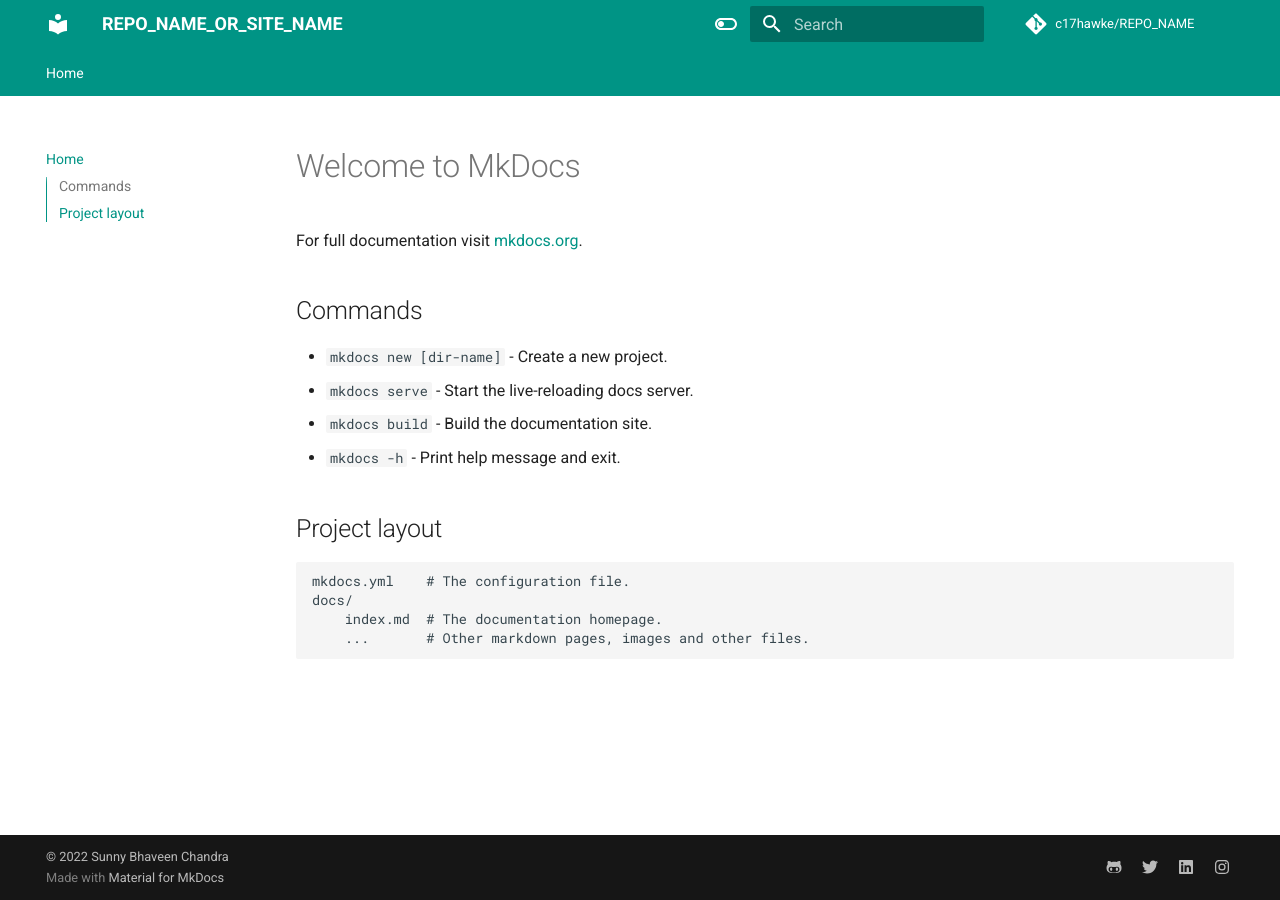
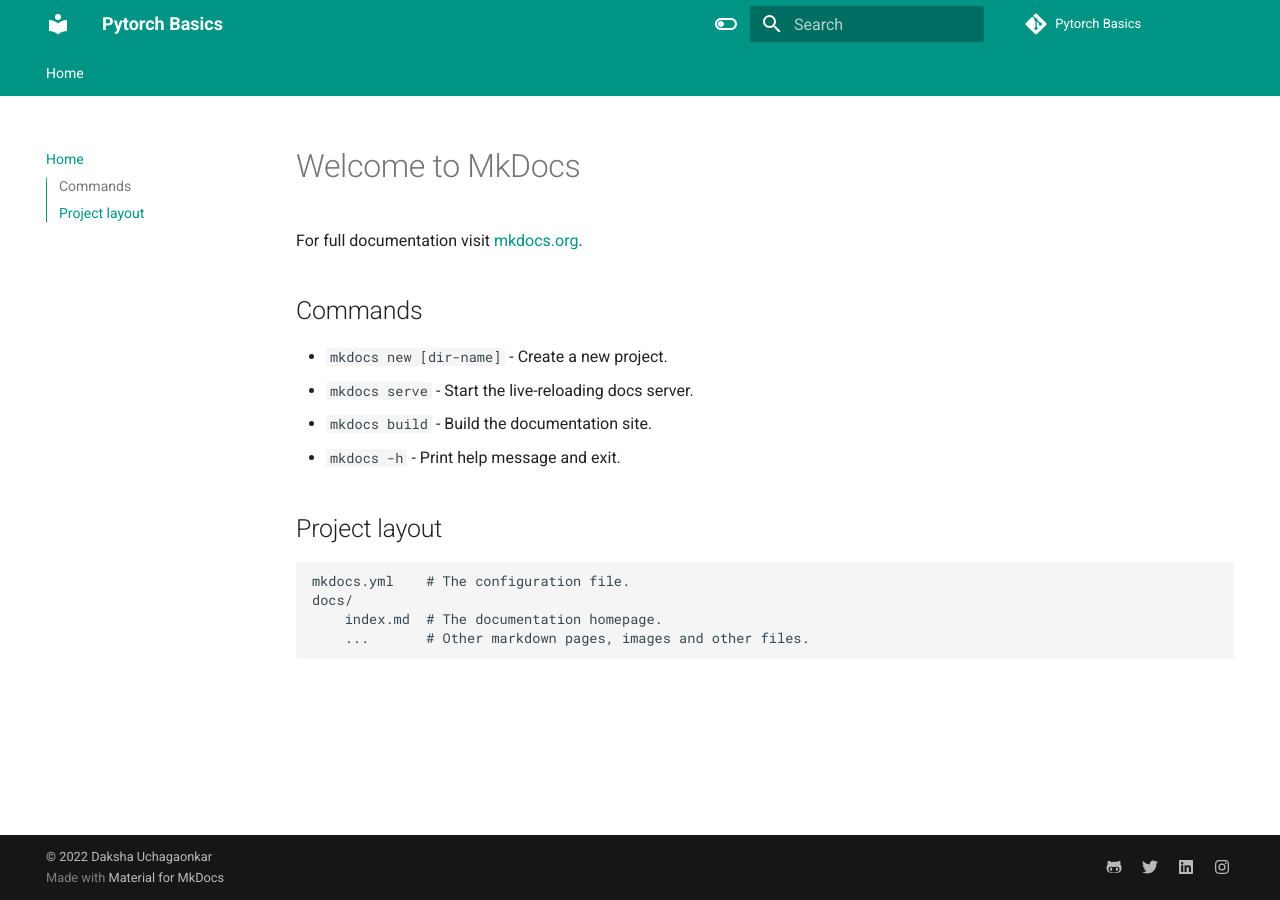
Before and after one commit to daksha-2001/pytorch-basics, an MkDocs documentation site: the page built from docs/index.md, in a window 1280 px wide. Built offline with MkDocs 1.6.1 and Material for MkDocs 9.7.7, drawn with Linux system fonts in a browser that asks for light colours; comment, search, counter and statistics services are not loaded.

```diff
--- a/mkdocs.yml
+++ b/mkdocs.yml
@@ -1,16 +1,16 @@
 # Project information
-site_name: REPO_NAME_OR_SITE_NAME
+site_name: Pytorch Basics
 # defeine TOC or order of website-
 nav:
   - Home: index.md
 
-site_author: Sunny Bhaveen Chandra
+site_author: Daksha Uchagaonkar
 site_description: >-
   DESCRIPTION
 
 # Repository
-repo_name: c17hawke/REPO_NAME
-repo_url: https://github.com/c17hawke/REPO_NAME
+repo_name: Pytorch Basics
+repo_url: https://github.com/daksha-2001/pytorch-basics
 
 # Configuration
 theme:
@@ -71,4 +71,4 @@ plugins:
   - search
 
 copyright: |
-  &copy; 2022 <a href="https://github.com/c17hawke"  target="_blank" rel="noopener">Sunny Bhaveen Chandra</a>
+  &copy; 2022 <a href="https://github.com/daksha-2001"  target="_blank" rel="noopener">Daksha Uchagaonkar</a>
```
Also changed, not shown: README.md (+2 -3 lines).
